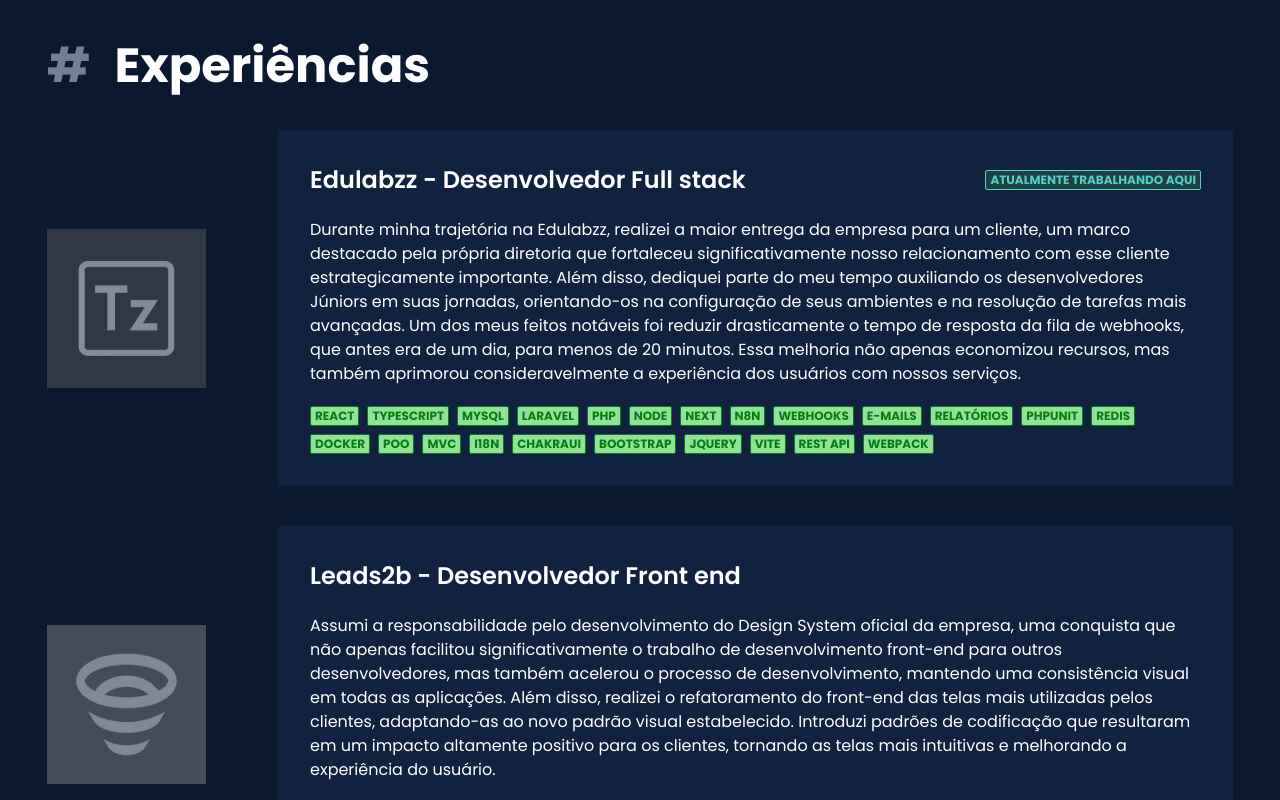
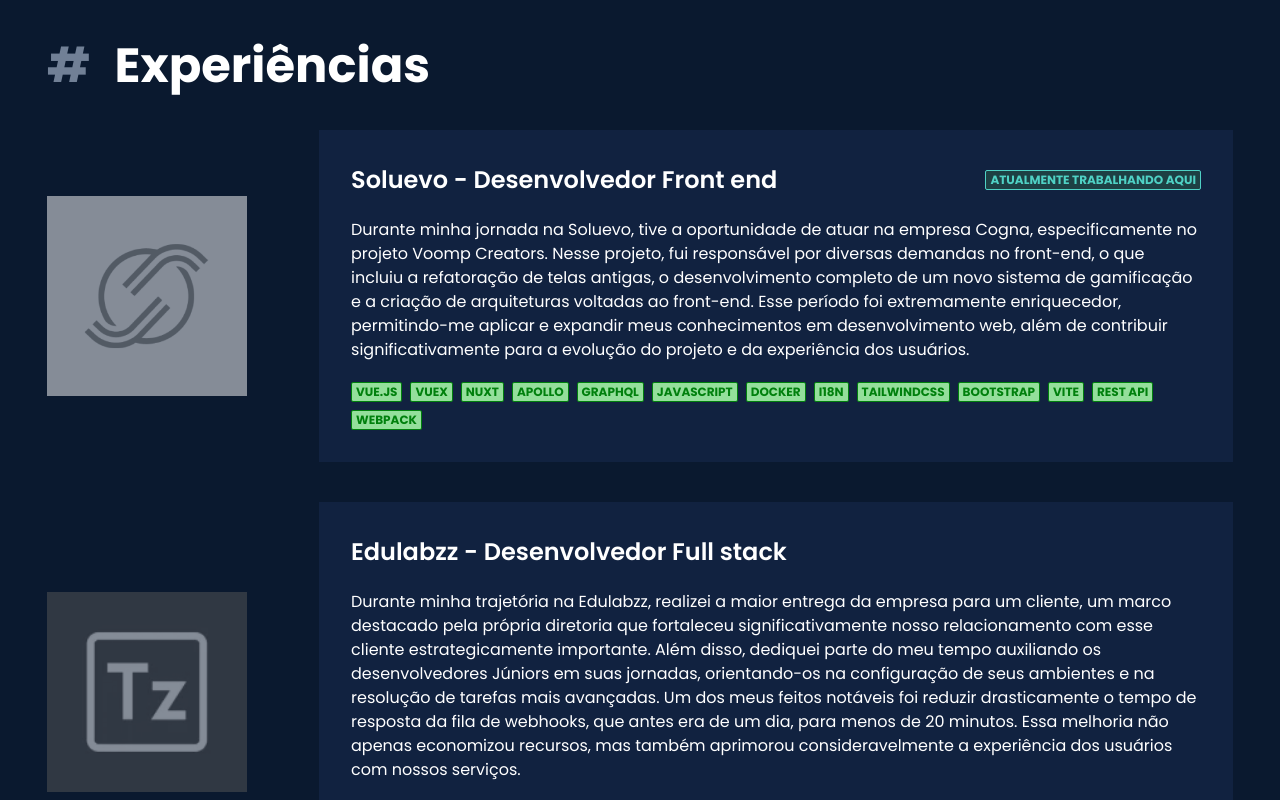
Before and after one commit to Luiz-Vicente/port, a React (Vite) app in the folder front/: page / in a window 1280 px wide. Shown: the part 1680-2480 px from the top of the page. Built offline with nearby package versions, Linux system fonts and the light colour scheme.

Commit message:
feat: adds new experience at Soluevo and links to others experiences

```diff
--- a/front/src/components/page-sections/Experiences.tsx
+++ b/front/src/components/page-sections/Experiences.tsx
@@ -5,8 +5,33 @@
 function Experiences() {
 	const companyList = [
 		{
+			img: "./images/soluevo-logo.webp",
+			name: "Soluevo",
+			site: "https://soluevo.com.br/",
+			role: "Desenvolvedor Front end",
+			description:
+				"Durante minha jornada na Soluevo, tive a oportunidade de atuar na empresa Cogna, especificamente no projeto Voomp Creators. Nesse projeto, fui responsável por diversas demandas no front-end, o que incluiu a refatoração de telas antigas, o desenvolvimento completo de um novo sistema de gamificação e a criação de arquiteturas voltadas ao front-end. Esse período foi extremamente enriquecedor, permitindo-me aplicar e expandir meus conhecimentos em desenvolvimento web, além de contribuir significativamente para a evolução do projeto e da experiência dos usuários.",
+			skills: [
+				"Vue.js",
+				"Vuex",
+				"Nuxt",
+				"Apollo",
+				"GraphQL",
+				"Javascript",
+				"Docker",
+				"i18n",
+				"TailwindCSS",
+				"Bootstrap",
+				"Vite",
+				"Rest API",
+				"Webpack",
+			],
+			isCurrentJob: true,
+		},
+		{
 			img: "./images/toolzz-logo.webp",
 			name: "Edulabzz",
+			site: "https://www.toolzz.com.br/",
 			role: "Desenvolvedor Full stack",
 			description:
 				"Durante minha trajetória na Edulabzz, realizei a maior entrega da empresa para um cliente, um marco destacado pela própria diretoria que fortaleceu significativamente nosso relacionamento com esse cliente estrategicamente importante. Além disso, dediquei parte do meu tempo auxiliando os desenvolvedores Júniors em suas jornadas, orientando-os na configuração de seus ambientes e na resolução de tarefas mais avançadas. Um dos meus feitos notáveis foi reduzir drasticamente o tempo de resposta da fila de webhooks, que antes era de um dia, para menos de 20 minutos. Essa melhoria não apenas economizou recursos, mas também aprimorou consideravelmente a experiência dos usuários com nossos serviços.",
@@ -35,11 +60,12 @@
 				"Rest API",
 				"Webpack",
 			],
-			isCurrentJob: true,
+			isCurrentJob: false,
 		},
 		{
 			img: "./images/leads-logo.webp",
 			name: "Leads2b",
+			site: "https://leads.com.br/",
 			role: "Desenvolvedor Front end",
 			description:
 				"Assumi a responsabilidade pelo desenvolvimento do Design System oficial da empresa, uma conquista que não apenas facilitou significativamente o trabalho de desenvolvimento front-end para outros desenvolvedores, mas também acelerou o processo de desenvolvimento, mantendo uma consistência visual em todas as aplicações. Além disso, realizei o refatoramento do front-end das telas mais utilizadas pelos clientes, adaptando-as ao novo padrão visual estabelecido. Introduzi padrões de codificação que resultaram em um impacto altamente positivo para os clientes, tornando as telas mais intuitivas e melhorando a experiência do usuário.",
@@ -68,6 +94,7 @@
 		{
 			img: "./images/devicente-logo.webp",
 			name: "Devicente",
+			site: null,
 			role: "Desenvolvedor Full stack",
 			description:
 				"Na Devicente, desempenhei um papel central no desenvolvimento de aplicações completas, desde o planejamento até o deploy. Essa experiência abrangente me proporcionou um vasto conhecimento e expertise em todas as etapas do desenvolvimento. Durante este período, pude aplicar princípios de gestão de projetos, metodologias ágeis, desenvolvimento orientado a testes e a implementação de pipelines CI/CD. Esta abordagem holística permitiu um fluxo de trabalho eficiente e a entrega de produtos de alta qualidade.",
@@ -114,6 +141,7 @@
 						key={index}
 						img={company.img}
 						name={company.name}
+						site={company.site}
 						role={company.role}
 						description={company.description}
 						skills={company.skills}
--- a/front/src/components/section-components/AboutExperience.tsx
+++ b/front/src/components/section-components/AboutExperience.tsx
@@ -4,13 +4,14 @@
 interface AboutExperience {
 	img: string;
 	name: string;
+	site: string | null;
 	role: string;
 	description: string;
 	skills: string[];
 	isCurrentJob?: boolean;
 }
 
-function AboutExperience({ img, name, role, description, skills, isCurrentJob = false }: AboutExperience) {
+function AboutExperience({ img, name, site, role, description, skills, isCurrentJob = false }: AboutExperience) {
 	return (
 		<Stack
 			direction={{ base: "column", lg: "row" }}
@@ -18,13 +19,16 @@
 		>
 			<Tooltip
 				hasArrow
-				label={`Empresa ${name}`}
+				label={site ? `Clique para conhecer ${name}` : `Sem site disponível para ${name}`}
 			>
 				<Image
+					cursor="pointer"
+					onClick={site ? () => window.open(site, "_blank") : () => { }}
 					objectFit="cover"
 					opacity={{ base: "1", lg: "0.5" }}
 					filter={{ base: "none", lg: "grayscale(100%)" }}
 					w={{ base: "100px", lg: "200px" }}
+					h={{ base: "100px", lg: "200px" }}
 					transition="0.5s"
 					_hover={{ filter: "grayscale(0%)", opacity: "1" }}
 					mr={{ base: "0", lg: "16" }}
```
Also changed, not shown: front/public/images/soluevo-logo.webp (added).
